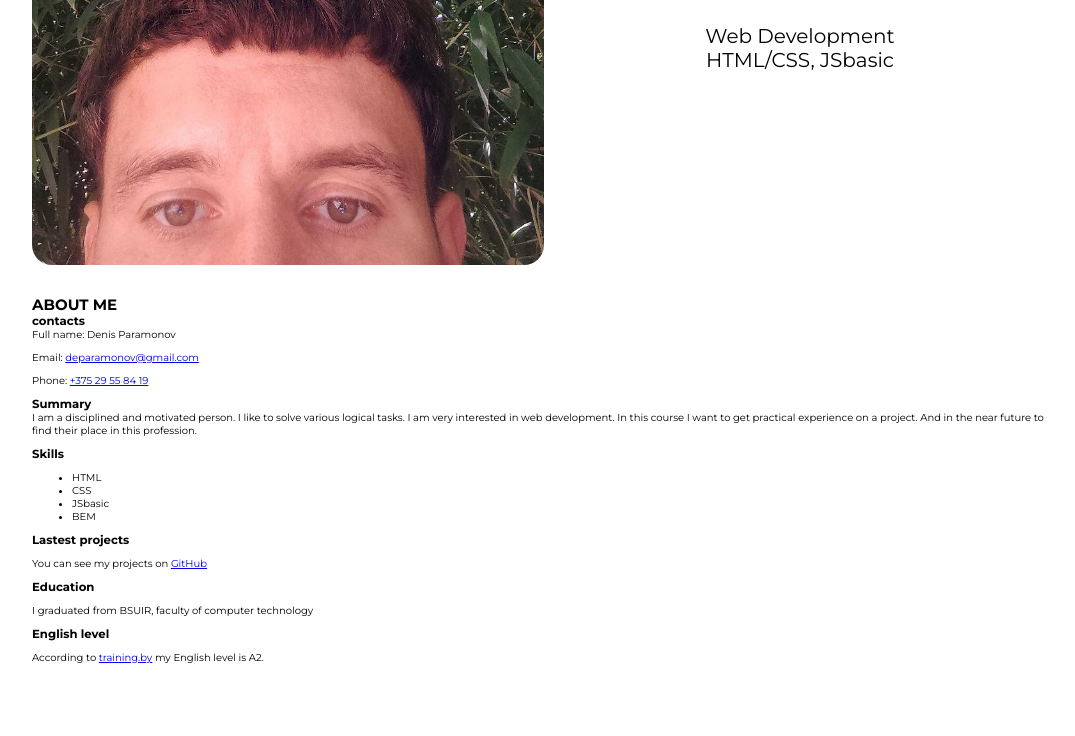
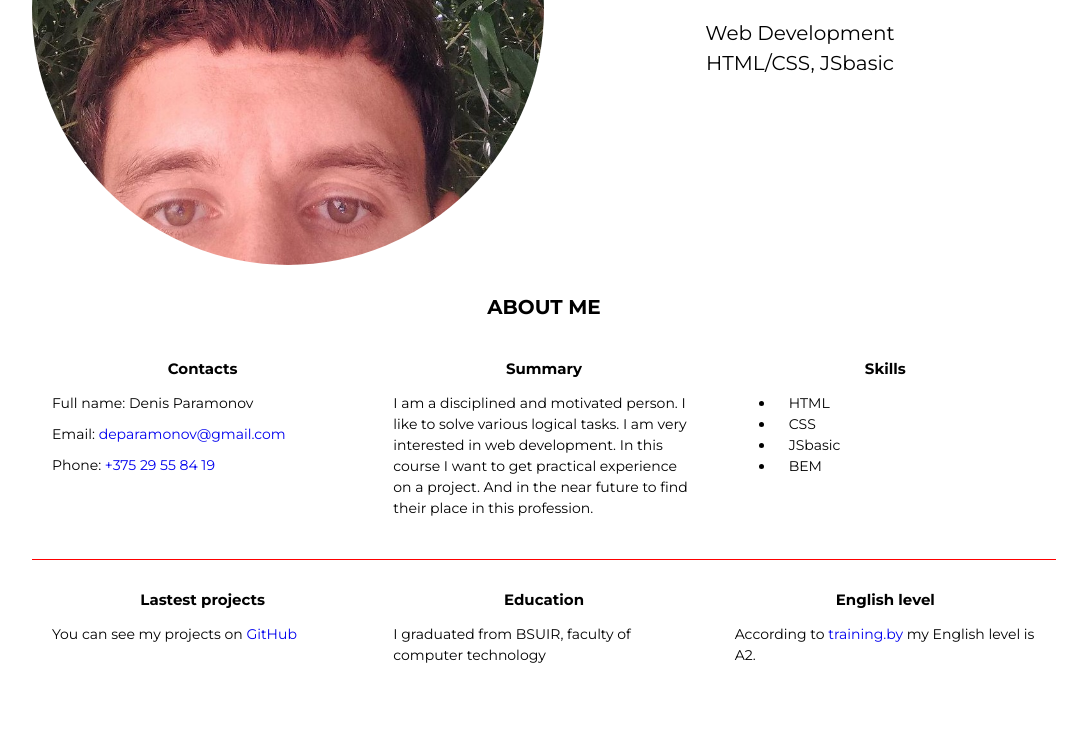
Before and after one commit to DMarin0/rsschool-cv, a plain HTML site: page index.html in a window 1280 px wide. Shown: the part 278-1014 px from the top of the page, without its empty margins (96-1171 px from the left). Before the commit the page ends 952 px from the top, so only its background shows below. Drawn offline with Linux system fonts and the light colour scheme.

Commit message:
style: add style for section about

```diff
--- a/index.html
+++ b/index.html
@@ -1,16 +1,15 @@
 <!DOCTYPE html>
 <html lang="en">
+
 <head>
   <meta charset="UTF-8" />
   <meta name="viewport" content="width=device-width, initial-scale=1.0" />
   <meta http-equiv="X-UA-Compatible" content="ie=edge" />
   <link rel="stylesheet" href="style.css" />
-    <link
-      href="https://fonts.googleapis.com/css?family=Montserrat:400,700&display=swap"
-      rel="stylesheet"
-    />
+  <link href="https://fonts.googleapis.com/css?family=Montserrat:400,700&display=swap" rel="stylesheet" />
   <title>HTML, CSS & Git Basics</title>
 </head>
+
 <body>
   <div class="container">
     <section class="header">
@@ -30,8 +29,8 @@
         <h2 class="section__title">ABOUT ME</h2>
       </div>
       <div class="about">
-          <div class="about__item">
-            <h3 class="about__title">contacts</h3>
+        <div class="about__item about__item--border">
+          <h3 class="about__title">Contacts</h3>
           <p class="about__text">Full name: Denis Paramonov</p class="about__text">
           <p class="about__text">
             Email:
@@ -39,18 +38,18 @@
           </p>
           <p class="about__text">Phone: <a href="tel:+37529558419>">+375 29 55 84 19</a></p>
         </div>
-          <div class="about__item">
+        <div class="about__item about__item--border">
           <h3 class="about__title">Summary</h3>
-            <p>
+          <p class="about__text">
             I am a disciplined and motivated person. I like to solve various
             logical tasks. I am very interested in web development. In this
             course I want to get practical experience on a project. And in the
             near future to find their place in this profession.
           </p>
         </div>
-          <div class="about__item">
+        <div class="about__item about__item--border">
           <h3 class="about__title">Skills</h3>
-            <ul class="skills">
+          <ul class="about__skills">
             <li>HTML</li>
             <li>CSS</li>
             <li>JSbasic</li>
@@ -59,25 +58,20 @@
         </div>
         <div class="about__item">
           <h3 class="about__title">Lastest projects</h3>
-            <p class="about__projects">
           <p class="about__text">You can see my projects on <a href="https://github.com/DMarin0">GitHub</a></p>
-            </p>
         </div>
         <div class="about__item">
           <h3 class="about__title">Education</h3>
-            <p class="about__education">
           <p class="about__text">I graduated from BSUIR, faculty of computer technology</p>
-            </p>
         </div>
         <div class="about__item">
           <h3 class="about__title">English level</h3>
-            <p class="about__english">
           <p class="about__text">According to <a href="https://training.by/">training.by</a> my English level is A2.</p>
-            </p>
         </div>
       </div>
+    </section>
 
-      </section>
   </div>
 </body>
+
 </html>
--- a/style.css
+++ b/style.css
@@ -3,7 +3,7 @@ html {
 }
 body {
   margin: 0;
-  font-family: 'Montserrat', sans-serif;
+  font-family: "Montserrat", sans-serif;
   color: black;
   font-size: 1rem;
 }
@@ -36,7 +36,7 @@ p {
   width: 50%;
 }
 .header__img img {
-    border-radius: 20px;
+  border-radius: 50%;
   display: block;
   max-width: 100%;
   height: auto;
@@ -54,5 +54,48 @@ p {
   margin-bottom: 1em;
 }
 .header__text {
+  line-height: 1.5;
   font-size: 2em;
 }
+
+/* Section ABOUT */
+.section__title {
+  text-align: center;
+  font-size: 2em;
+  margin-bottom: 2em;
+}
+.about {
+  display: flex;
+  justify-content: space-between;
+  flex-wrap: wrap;
+}
+.about__item {
+  width: 33.3333%;
+  padding: 0 20px 30px 20px;
+  margin-bottom: 3em;
+  min-width: 340px;
+}
+.about__item--border {
+  border-bottom: 1px solid red;
+}
+.about__title {
+  font-size: 1.5em;
+  margin-bottom: 1em;
+  text-align: center;
+}
+.about__skills {
+  font-size: 1.4em;
+  line-height: 1.5;
+}
+.about__skills li {
+  padding-left: 1em;
+}
+.about__text {
+  font-size: 1.4em;
+  line-height: 1.5em;
+  text-decoration: none;
+  list-style: square;
+}
+.about__text a {
+  text-decoration: none;
+}
```
Lines whose indentation alone changed are shown as unchanged.
